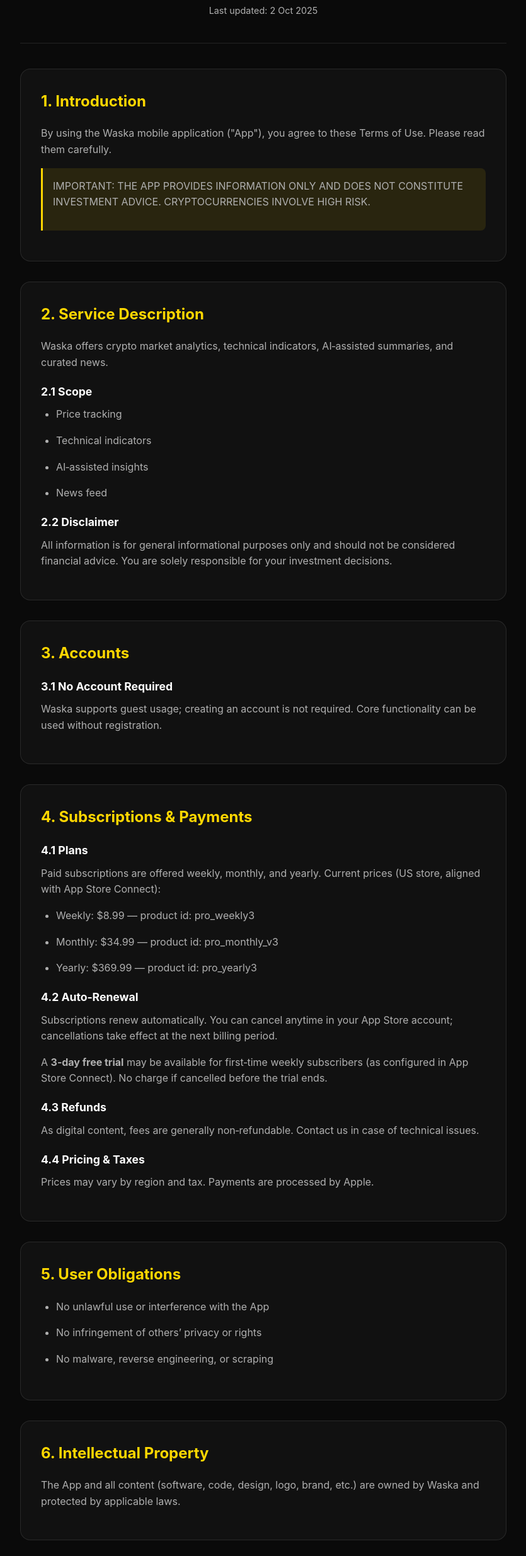
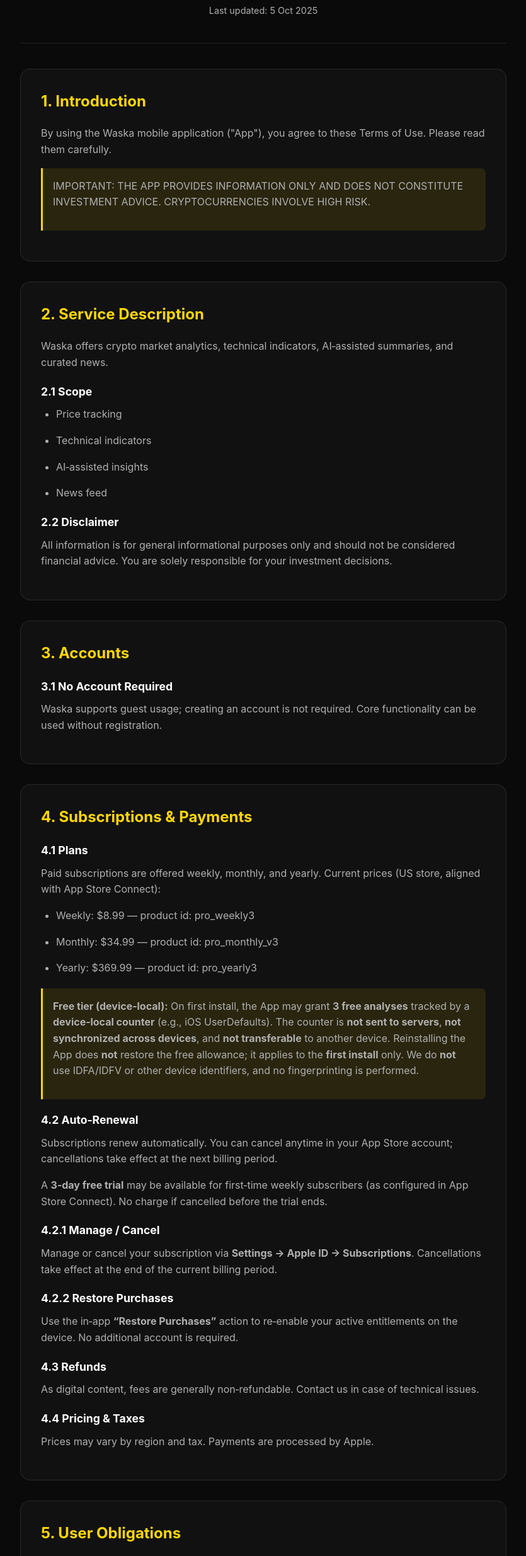
Before and after one commit to themafis/waska-legal, a plain HTML site: page terms_en.html in a window 1280 px wide. Shown: the part 89-2559 px from the top of the page at 63% size, without its empty margins (222-1057 px from the left). Drawn offline with Linux system fonts and the light colour scheme.

Commit message:
Update terms_en.html

```diff
--- a/terms_en.html
+++ b/terms_en.html
@@ -25,7 +25,7 @@
   <div class="container">
     <header>
       <h1>Terms of Use</h1>
-      <p class="last-updated">Last updated: 2 Oct 2025</p>
+      <p class="last-updated">Last updated: 5 Oct 2025</p>
     </header>
 
     <section>
@@ -65,9 +65,16 @@
         <li>Monthly: $34.99 — product id: <code>pro_monthly_v3</code></li>
         <li>Yearly: $369.99 — product id: <code>pro_yearly3</code></li>
       </ul>
+      <div class="highlight">
+        <p><strong>Free tier (device‑local):</strong> On first install, the App may grant <strong>3 free analyses</strong> tracked by a <strong>device‑local counter</strong> (e.g., iOS UserDefaults). The counter is <strong>not sent to servers</strong>, <strong>not synchronized across devices</strong>, and <strong>not transferable</strong> to another device. Reinstalling the App does <strong>not</strong> restore the free allowance; it applies to the <strong>first install</strong> only. We do <strong>not</strong> use IDFA/IDFV or other device identifiers, and no fingerprinting is performed.</p>
+      </div>
       <h3>4.2 Auto‑Renewal</h3>
       <p>Subscriptions renew automatically. You can cancel anytime in your App Store account; cancellations take effect at the next billing period.</p>
       <p>A <strong>3‑day free trial</strong> may be available for first‑time weekly subscribers (as configured in App Store Connect). No charge if cancelled before the trial ends.</p>
+      <h3>4.2.1 Manage / Cancel</h3>
+      <p>Manage or cancel your subscription via <strong>Settings → Apple ID → Subscriptions</strong>. Cancellations take effect at the end of the current billing period.</p>
+      <h3>4.2.2 Restore Purchases</h3>
+      <p>Use the in‑app <strong>“Restore Purchases”</strong> action to re‑enable your active entitlements on the device. No additional account is required.</p>
       <h3>4.3 Refunds</h3>
       <p>As digital content, fees are generally non‑refundable. Contact us in case of technical issues.</p>
       <h3>4.4 Pricing & Taxes</h3>
@@ -95,7 +102,10 @@
 
     <section>
       <h2>8. Data Protection & Privacy</h2>
-      <p>Waska does not collect personal data and does not require account/identity information. Processing is limited to non‑personal technical/operational metrics necessary to provide the service. See the <a href="privacy_en.html" style="color:#FFD700;">Privacy Policy</a> for details. No advertising tracking SDKs are used.</p>
+      <p>Waska does not collect personal data and does not require account/identity information. Processing is limited to non‑personal technical/operational metrics necessary to provide the service. See the <a href="privacy_policy_en.html" style="color:#FFD700;">Privacy Policy</a> for details. No advertising tracking SDKs are used.</p>
+      <div class="highlight">
+        <p><strong>Device‑local counter & retention:</strong> Free‑use counters are stored locally on the device, not transmitted to servers, and not synchronized across devices. Device‑local settings/counters remain only as needed to provide the service and may be cleared by iOS upon app removal.</p>
+      </div>
     </section>
 
     <section>
```
